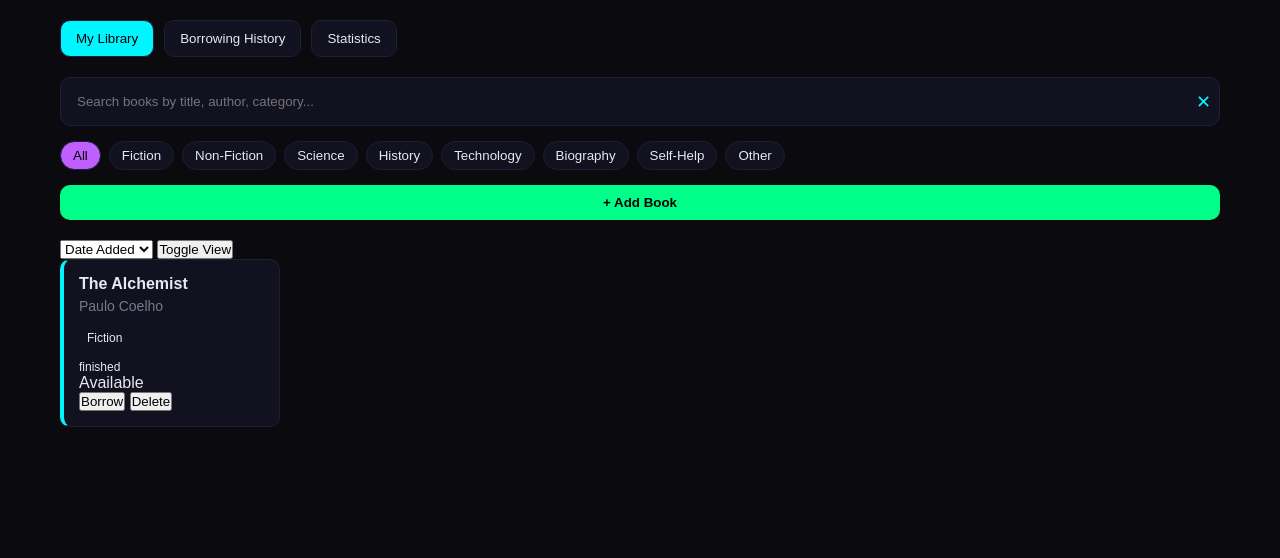
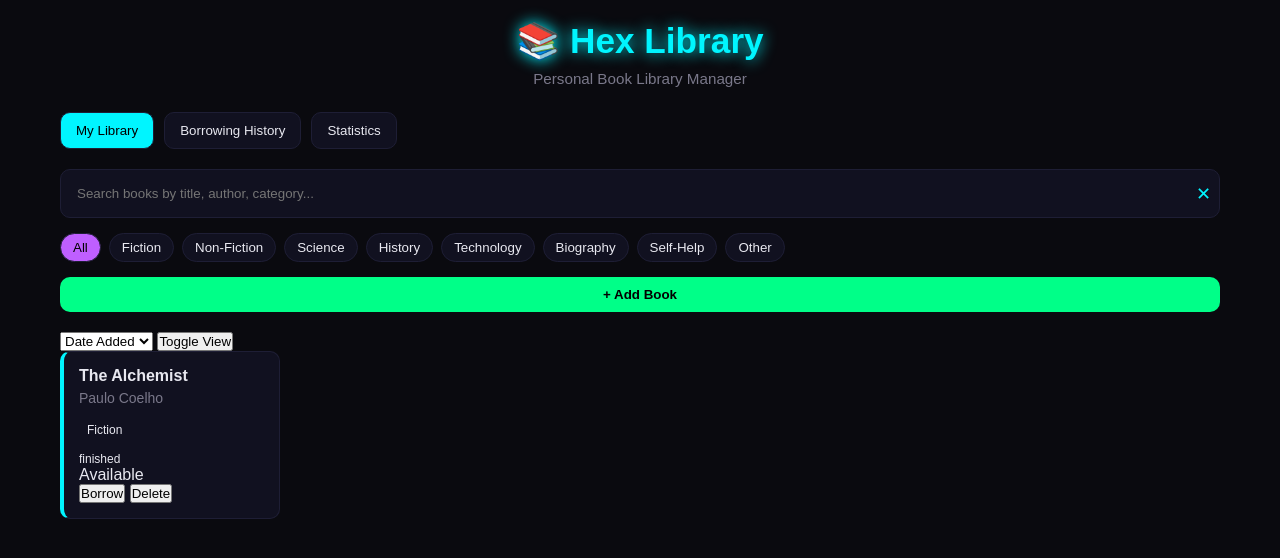
Before and after one commit to fazal305/HexSoftwares_BookLibrary, a plain HTML site: page index.html in a window 1280 px wide. Drawn offline with Linux system fonts and the light colour scheme.

Commit message:
Add Hex Library branding header

```diff
--- a/index.html
+++ b/index.html
@@ -9,6 +9,11 @@
   <body>
     <!-- App Container -->
     <div class="app-container">
+        <!-- App Header -->
+<header class="app-header">
+  <h1>📚 Hex Library</h1>
+  <p>Personal Book Library Manager</p>
+</header>
       <!-- Top Navigation Tabs -->
       <header class="top-nav">
         <button class="tab-btn active" data-tab="library">My Library</button>
--- a/styles.css
+++ b/styles.css
@@ -308,3 +308,19 @@ body {
   background: var(--cyan);
   color: black;
 }
+.app-header {
+  text-align: center;
+  margin-bottom: 25px;
+}
+
+.app-header h1 {
+  font-size: 2.2rem;
+  color: var(--cyan);
+  margin-bottom: 8px;
+  text-shadow: 0 0 15px var(--cyan);
+}
+
+.app-header p {
+  color: var(--muted);
+  font-size: 0.95rem;
+}
```
